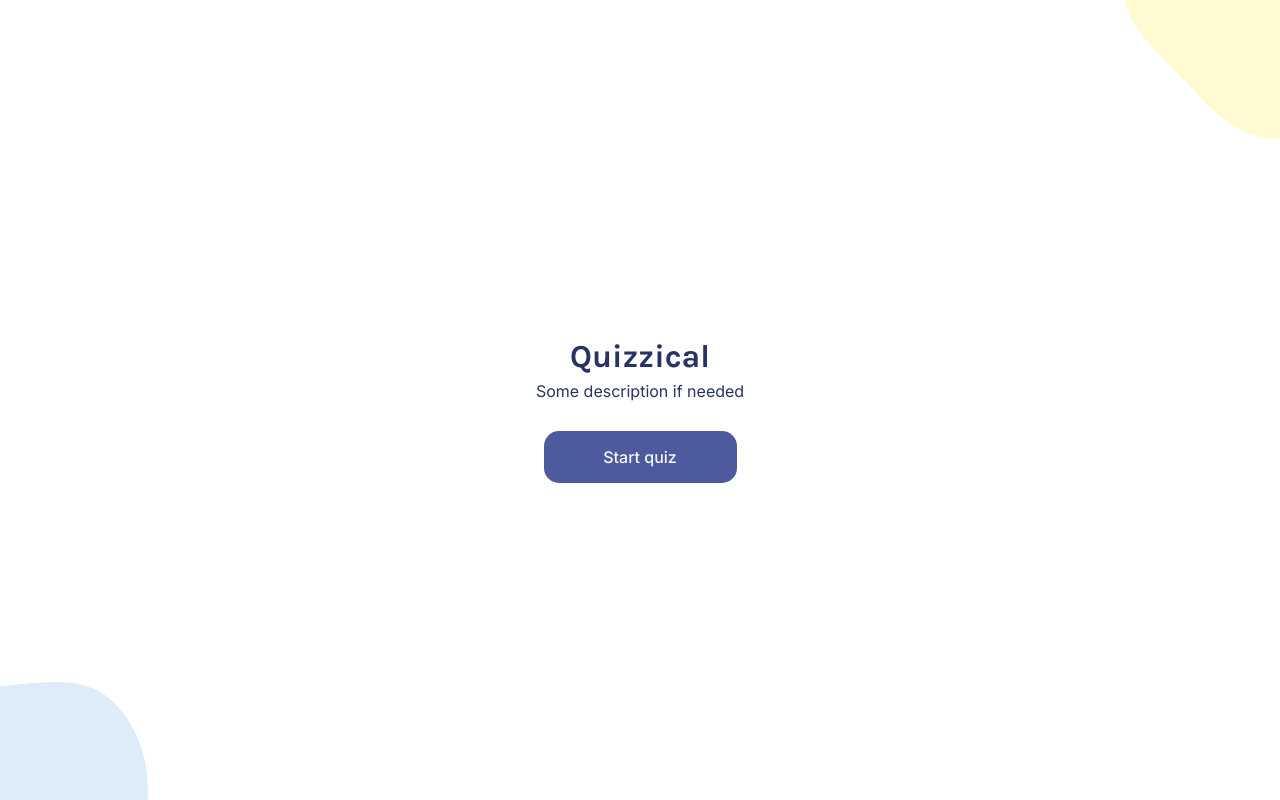
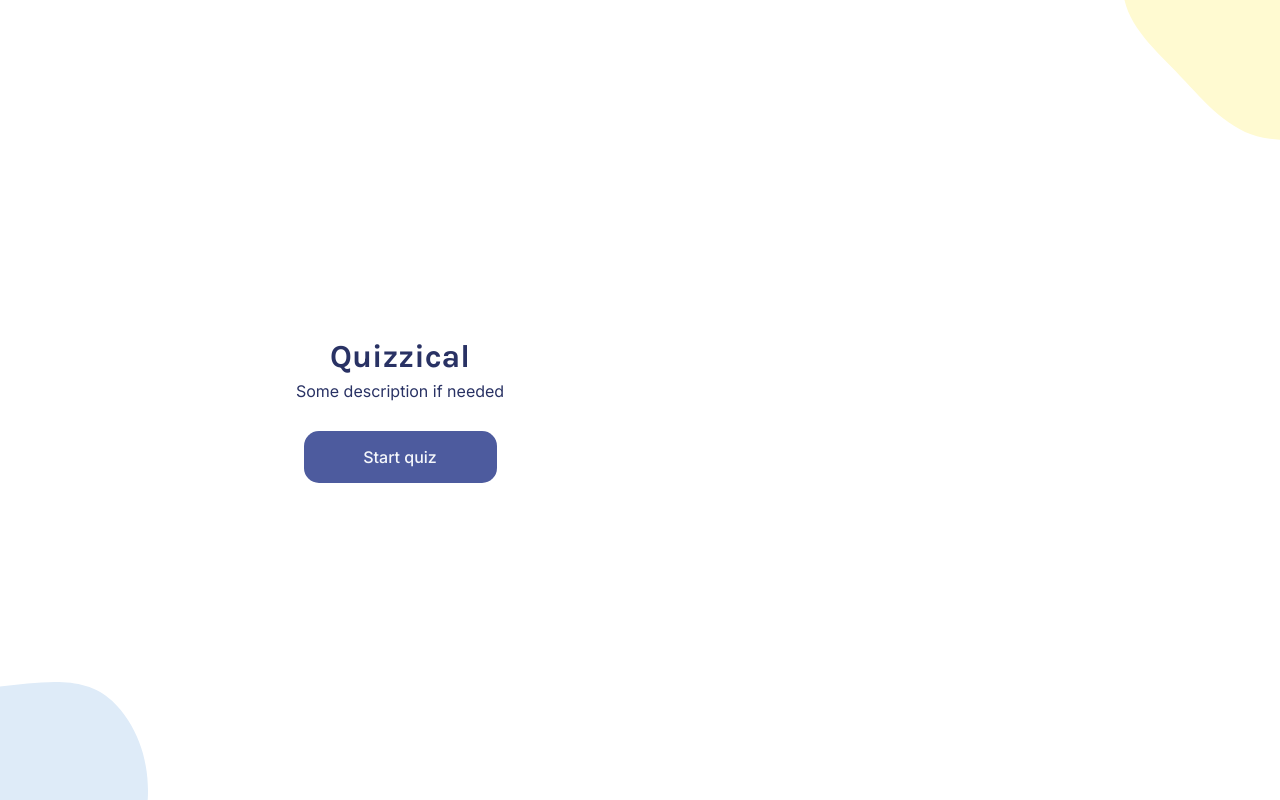
Before and after one commit to DracFiendMG/quiz-app, a React (Vite) app: page / in a window 1280 px wide. Built offline with nearby package versions, Linux system fonts and the light colour scheme.

Commit message:
style: enhance layout with max-width for header and section

```diff
--- a/style.css
+++ b/style.css
@@ -34,6 +34,10 @@ header {
     align-items: center;
 }
 
+header, section {
+    max-width: 800px;
+}
+
 header > h1 {
     color: #293264;
     font-family: "Karla", sans-serif;
@@ -55,6 +59,10 @@ header > button, form > div > button {
     height: 52px;
     border: none;
     border-radius: 15px;
+}
+
+section {
+    margin: auto;
 }
 
 form {
```
